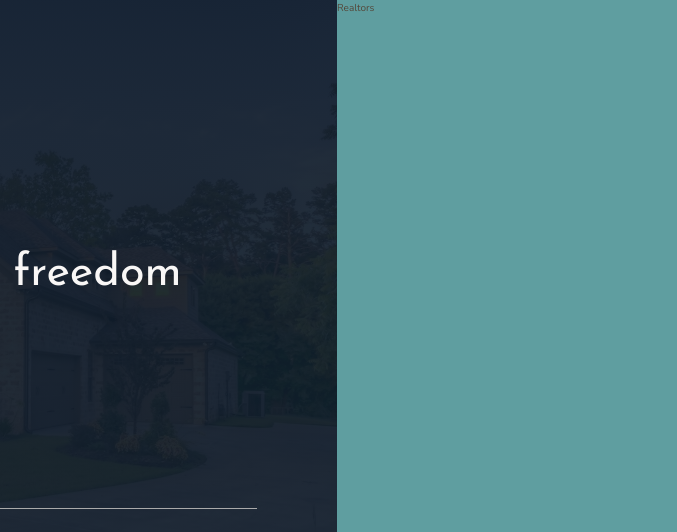
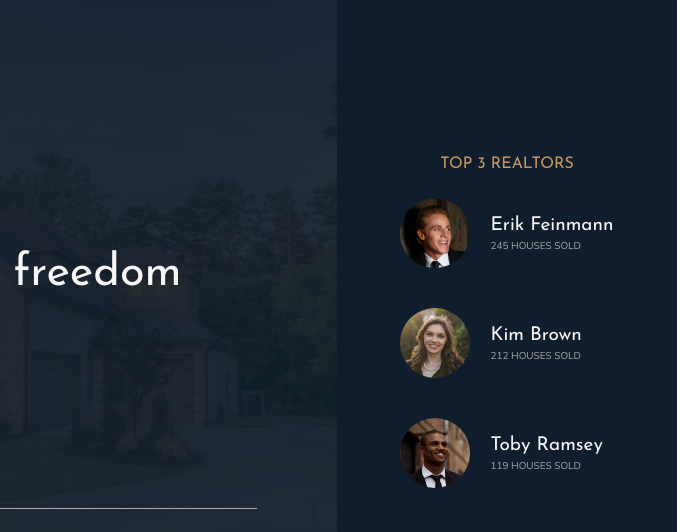
Before and after one commit to anastasiia-stupak/Nexter-Landing, a website: page index.html in a window 1280 px wide. Shown: the top 532 px of the page, 603-1280 px from the left. Drawn offline with nearby package versions, Linux system fonts and the light colour scheme; files that its build step writes are made by us from their sources.

Commit message:
Realtors section added and styled

```diff
--- a/index.html
+++ b/index.html
@@ -35,7 +35,31 @@
 				</div>
 			</header>
 
-			<div class="realtors">Realtors</div>
+			<div class="realtors">
+				<h3 class="heading-3">Top 3 realtors</h3>
+
+				<div class="realtors__list">
+					<img src="img/realtor-1.jpeg" alt="Realtor" class="realtors__img">
+					<div class="realtors__details">
+						<h4 class="heading-4 heading-4--light">Erik Feinmann</h4>
+						<div class="realtors__sold">245 houses sold</div>
+					</div>
+
+					<img src="img/realtor-2.jpeg" alt="Realtor" class="realtors__img">
+					<div class="realtors__details">
+						<h4 class="heading-4 heading-4--light">Kim Brown</h4>
+						<div class="realtors__sold">212 houses sold</div>
+					</div>
+
+					<img src="img/realtor-3.jpeg" alt="Realtor" class="realtors__img">
+					<div class="realtors__details">
+						<h4 class="heading-4 heading-4--light">Toby Ramsey</h4>
+						<div class="realtors__sold">119 houses sold</div>
+					</div>
+				</div>
+
+			</div>
+
 			<section class="features">Features</section>
 			<div class="story__pictures">Story Pictures</div>
 			<div class="story__content">Story Content</div>
--- a/sass/sections/_realtors.scss
+++ b/sass/sections/_realtors.scss
@@ -1,4 +1,33 @@
 .realtors {
-	background-color: cadetblue;
 	grid-column: col-start 7 / -1;
+
+	display: grid;
+	grid-row-gap: 2rem;
+	justify-content: center;
+	align-content: center;
+	justify-items: center;
+
+	padding: 3rem;
+
+	background-color: $color-secondary;
+
+	&__list {
+		display: grid;
+		grid-template-columns: min-content max-content;
+		grid-column-gap: 2rem;
+		grid-row-gap: 5vh;
+		align-items: center;
+	}
+
+	&__img {
+		width: 7rem;
+		border-radius: 50%;
+	}
+
+	&__sold {
+		margin-top: -3px;
+
+		color: $color-grey-light-2;
+		text-transform: uppercase;
+	}
 }
```
